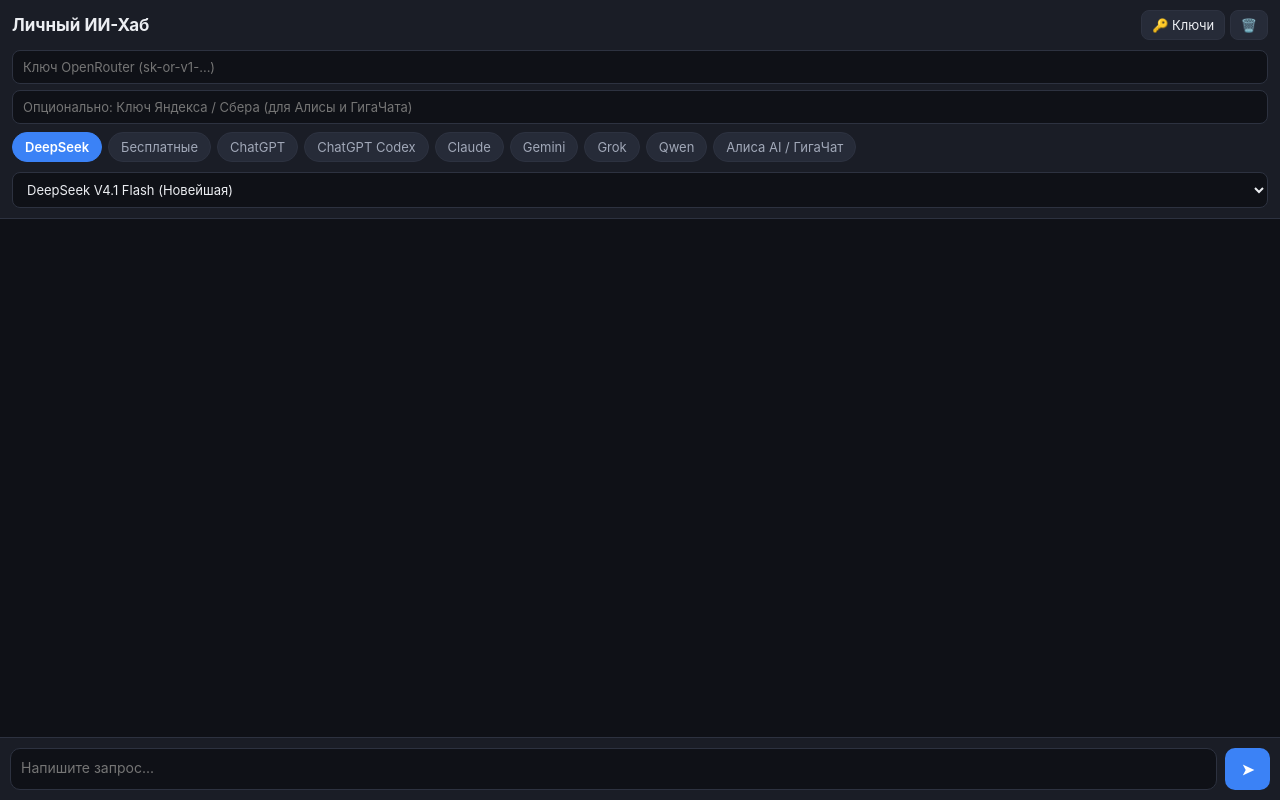
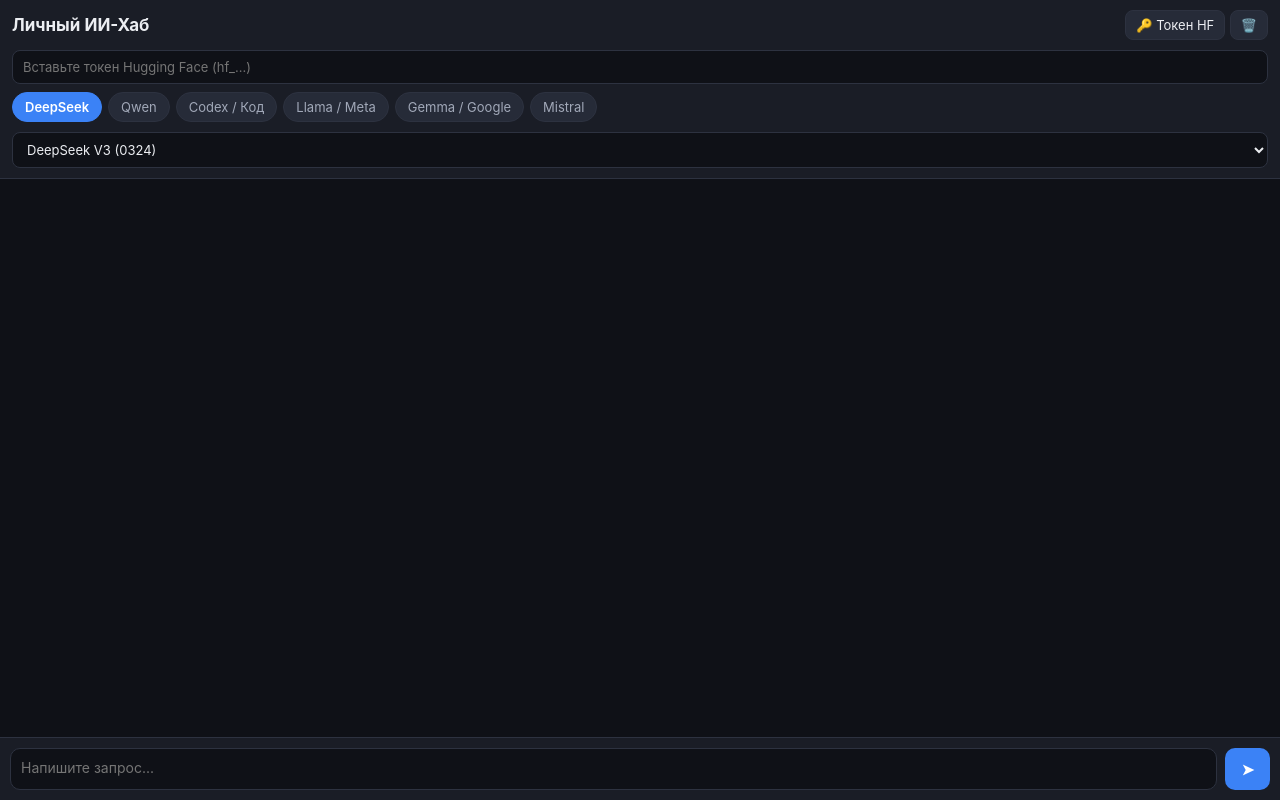
Before and after one commit to Ilya-c-bit/AI-Collection, a plain HTML site: page index.html in a window 1280 px wide. Drawn offline with Linux system fonts and the light colour scheme.

Commit message:
Update index.html

```diff
--- a/index.html
+++ b/index.html
@@ -20,6 +20,7 @@
   #key-box { display: none; flex-direction: column; gap: 6px; margin-top: 2px; }
   #chat { flex: 1; overflow-y: auto; padding: 12px; display: flex; flex-direction: column; gap: 10px; }
   .msg { max-width: 88%; padding: 10px 14px; border-radius: 14px; font-size: 14px; line-height: 1.45; white-space: pre-wrap; word-wrap: break-word; }
+  .msg-tag { font-size: 11px; opacity: 0.7; margin-bottom: 4px; display: block; }
   .user { align-self: flex-end; background: var(--accent); color: #fff; border-bottom-right-radius: 4px; }
   .assistant { align-self: flex-start; background: var(--card); border: 1px solid var(--border); border-bottom-left-radius: 4px; }
   footer { padding: 10px; background: var(--card); border-top: 1px solid var(--border); display: flex; gap: 8px; }
@@ -32,13 +33,12 @@
   <div class="top-row">
     <h1>Личный ИИ-Хаб</h1>
     <div>
-      <button class="btn-icon" onclick="toggleKey()">🔑 Ключи</button>
+      <button class="btn-icon" onclick="toggleKey()">🔑 Токен HF</button>
       <button class="btn-icon" onclick="clearChat()">🗑️</button>
     </div>
   </div>
   <div id="key-box">
-    <input type="password" id="apiKey" placeholder="Ключ OpenRouter (sk-or-v1-...)" onchange="saveKeys()">
-    <input type="password" id="ruKey" placeholder="Опционально: Ключ Яндекса / Сбера (для Алисы и ГигаЧата)" onchange="saveKeys()">
+    <input type="password" id="apiKey" placeholder="Вставьте токен Hugging Face (hf_...)" onchange="saveKeys()">
   </div>
   <div class="tabs" id="tabs"></div>
   <select id="version"></select>
@@ -54,74 +54,32 @@
 <script>
 const MODELS = {
   "DeepSeek": {
-    "DeepSeek V4.1 Flash (Новейшая)": "deepseek/deepseek-v4.1-flash",
-    "DeepSeek V4 Pro (Флагман)": "deepseek/deepseek-v4-pro",
-    "DeepSeek V4 Flash": "deepseek/deepseek-v4-flash",
-    "DeepSeek V3.2": "deepseek/deepseek-v3.2",
-    "DeepSeek V3.1": "deepseek/deepseek-v3.1",
-    "DeepSeek V3": "deepseek/deepseek-chat",
-    "DeepSeek R1 (Рассуждающая)": "deepseek/deepseek-r1",
-    "DeepSeek R1 Distill Llama 70B": "deepseek/deepseek-r1-distill-llama-70b",
-    "DeepSeek V2.5 (Old)": "deepseek/deepseek-chat-v2.5"
-  },
-  "Бесплатные": {
-    "Авто-выбор бесплатной (OpenRouter Free)": "openrouter/free",
-    "NVIDIA Nemotron 3 Ultra (Free)": "nvidia/nemotron-3-ultra-550b-a55b:free",
-    "Google Gemma 4 31B (Free)": "google/gemma-4-31b-it:free",
-    "DeepSeek R1 (Free)": "deepseek/deepseek-r1:free"
-  },
-  "ChatGPT": {
-    "GPT-6 Luna (Новейшая)": "openai/gpt-6-luna",
-    "GPT-5 / o3": "openai/o3",
-    "GPT-4.5 Preview": "openai/gpt-4.5-preview",
-    "GPT-4o": "openai/gpt-4o",
-    "GPT-4o Mini": "openai/gpt-4o-mini",
-    "o3-mini": "openai/o3-mini",
-    "o1 (Рассуждающая)": "openai/o1",
-    "GPT-4 Turbo (Old)": "openai/gpt-4-turbo",
-    "GPT-3.5 Turbo (Old)": "openai/gpt-3.5-turbo"
-  },
-  "ChatGPT Codex": {
-    "GPT-5 Codex / Agent": "openai/codex-mini",
-    "GPT-4o Code / Canvas": "openai/gpt-4o",
-    "o3-mini High (Для кода)": "openai/o3-mini-high",
-    "Qwen 2.5 Coder 32B (Open Codex)": "qwen/qwen-2.5-coder-32b-instruct"
-  },
-  "Claude": {
-    "Claude Opus 5.5 (Новейшая)": "anthropic/claude-opus-5.5",
-    "Claude Sonnet 4": "anthropic/claude-sonnet-4",
-    "Claude Haiku 4.5": "anthropic/claude-haiku-4.5",
-    "Claude 3.7 Sonnet": "anthropic/claude-3.7-sonnet",
-    "Claude 3.5 Sonnet": "anthropic/claude-3.5-sonnet",
-    "Claude 3 Opus (Old)": "anthropic/claude-3-opus",
-    "Claude 3 Haiku (Old)": "anthropic/claude-3-haiku"
-  },
-  "Gemini": {
-    "Gemini 3.8 Flash (Новейшая)": "google/gemini-3.8-flash",
-    "Gemini 2.5 Pro": "google/gemini-2.5-pro",
-    "Gemini 2.5 Flash": "google/gemini-2.5-flash",
-    "Gemini 2.0 Flash": "google/gemini-2.0-flash-001",
-    "Gemini Pro 1.5 (Old)": "google/gemini-pro-1.5"
-  },
-  "Grok": {
-    "Grok 4.7 (Новейшая)": "x-ai/grok-4.7",
-    "Grok-3": "x-ai/grok-3",
-    "Grok-3 Mini": "x-ai/grok-3-mini",
-    "Grok-2 (Old)": "x-ai/grok-2-1212"
+    "DeepSeek V3 (0324)": "deepseek-ai/DeepSeek-V3-0324",
+    "DeepSeek R1 (Рассуждающая)": "deepseek-ai/DeepSeek-R1",
+    "DeepSeek R1 Distill Qwen 32B": "deepseek-ai/DeepSeek-R1-Distill-Qwen-32B",
+    "DeepSeek R1 Distill Llama 70B": "deepseek-ai/DeepSeek-R1-Distill-Llama-70B"
   },
   "Qwen": {
-    "Qwen 3 235B (Новейшая)": "qwen/qwen3-235b-a22b",
-    "Qwen 3 32B": "qwen/qwen3-32b",
-    "QwQ 32B (Рассуждающая)": "qwen/qwq-32b",
-    "Qwen 2.5 72B": "qwen/qwen-2.5-72b-instruct",
-    "Qwen 2 72B (Old)": "qwen/qwen-2-72b-instruct"
+    "Qwen 3 235B (Флагман)": "Qwen/Qwen3-235B-A22B",
+    "Qwen 3 32B": "Qwen/Qwen3-32B",
+    "QwQ 32B (Рассуждающая)": "Qwen/QwQ-32B",
+    "Qwen 2.5 72B Instruct": "Qwen/Qwen2.5-72B-Instruct"
   },
-  "Алиса AI / ГигаЧат": {
-    "YandexGPT 5 Pro (Алиса AI)": "yandexgpt",
-    "YandexGPT 4 Lite (Old)": "yandexgpt-lite",
-    "GigaChat Max (Сбер)": "GigaChat-Max",
-    "GigaChat Pro": "GigaChat-Pro",
-    "GigaChat Lite (Old)": "GigaChat"
+  "Codex / Код": {
+    "Qwen 2.5 Coder 32B": "Qwen/Qwen2.5-Coder-32B-Instruct",
+    "DeepSeek R1 (Для сложного кода)": "deepseek-ai/DeepSeek-R1"
+  },
+  "Llama / Meta": {
+    "Llama 3.3 70B Instruct": "meta-llama/Llama-3.3-70B-Instruct",
+    "Llama 3.1 8B (Быстрая)": "meta-llama/Llama-3.1-8B-Instruct"
+  },
+  "Gemma / Google": {
+    "Gemma 3 27B IT": "google/gemma-3-27b-it",
+    "Gemma 2 27B IT": "google/gemma-2-27b-it"
+  },
+  "Mistral": {
+    "Mistral Small 24B": "mistralai/Mistral-Small-24B-Instruct-2501",
+    "Mistral Nemo 12B": "mistralai/Mistral-Nemo-Instruct-2407"
   }
 };
 
@@ -130,10 +88,8 @@ let messages = [];
 const tabsEl = document.getElementById("tabs");
 const verSel = document.getElementById("version");
 const keyInput = document.getElementById("apiKey");
-const ruKeyInput = document.getElementById("ruKey");
 
-keyInput.value = localStorage.getItem("or_key") || "";
-ruKeyInput.value = localStorage.getItem("ru_key") || "";
+keyInput.value = localStorage.getItem("hf_key") || localStorage.getItem("or_key") || "";
 if (!keyInput.value) document.getElementById("key-box").style.display = "flex";
 
 function renderTabs() {
@@ -160,20 +116,25 @@ function toggleKey() {
   const b = document.getElementById("key-box");
   b.style.display = b.style.display === "flex" ? "none" : "flex";
 }
-function saveKeys() {
-  localStorage.setItem("or_key", keyInput.value.trim());
-  localStorage.setItem("ru_key", ruKeyInput.value.trim());
-}
+function saveKeys() { localStorage.setItem("hf_key", keyInput.value.trim()); }
 function clearChat() { messages = []; document.getElementById("chat").innerHTML = ""; }
 
-function addBubble(role, text) {
+function addBubble(role, text, label) {
   const div = document.createElement("div");
   div.className = "msg " + role;
-  div.textContent = text;
+  if (label) {
+    const tag = document.createElement("span");
+    tag.className = "msg-tag";
+    tag.textContent = label;
+    div.appendChild(tag);
+  }
+  const body = document.createElement("div");
+  body.textContent = text;
+  div.appendChild(body);
   const chat = document.getElementById("chat");
   chat.appendChild(div);
   chat.scrollTop = chat.scrollHeight;
-  return div;
+  return body;
 }
 
 async function sendMessage() {
@@ -181,38 +142,32 @@ async function sendMessage() {
   const text = promptEl.value.trim();
   const key = keyInput.value.trim();
   const modelId = verSel.value;
+  const modelName = verSel.options.item(verSel.selectedIndex).text;
   if (!text) return;
 
-  if (currentFamily === "Алиса AI / ГигаЧат") {
-    addBubble("user", text);
-    promptEl.value = "";
-    addBubble("assistant", "Для прямого вызова Алисы AI (Yandex Cloud) или ГигаЧата (SberDevices) нужен их облачный токен + Folder ID. Все остальные 8 вкладок работают напрямую по вашему ключу OpenRouter!");
-    return;
-  }
-
-  if (!key) { alert("Нажмите '🔑 Ключи' вверху и вставьте API-ключ OpenRouter!"); toggleKey(); return; }
+  if (!key) { alert("Нажмите '🔑 Токен HF' и вставьте токен Hugging Face (hf_...)!"); toggleKey(); return; }
 
   promptEl.value = "";
   messages.push({ role: "user", content: text });
   addBubble("user", text);
-  const botBubble = addBubble("assistant", "Думаю...");
+  const botBody = addBubble("assistant", "Думаю...", modelName);
 
   try {
-    const res = await fetch("https://openrouter.ai", {
+    const res = await fetch("https://huggingface.co", {
       method: "POST",
       headers: {
         "Authorization": "Bearer " + key,
         "Content-Type": "application/json"
       },
-      body: JSON.stringify({ model: modelId, messages: messages })
+      body: JSON.stringify({ model: modelId, messages: messages, max_tokens: 2048 })
     });
     const data = await res.json();
     if (data.error) throw new Error(data.error.message || JSON.stringify(data.error));
-    const reply = data.choices[0].message.content;
-    botBubble.textContent = reply;
+    const reply = data.choices.at(0).message.content;
+    botBody.textContent = reply;
     messages.push({ role: "assistant", content: reply });
   } catch (e) {
-    botBubble.textContent = "Ошибка: " + e.message;
+    botBody.textContent = "Ошибка: " + e.message;
   }
 }
 </script>
```
